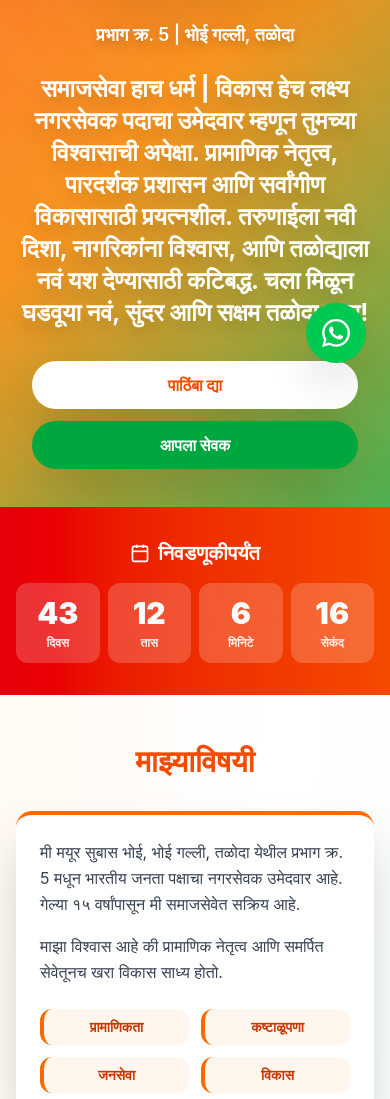
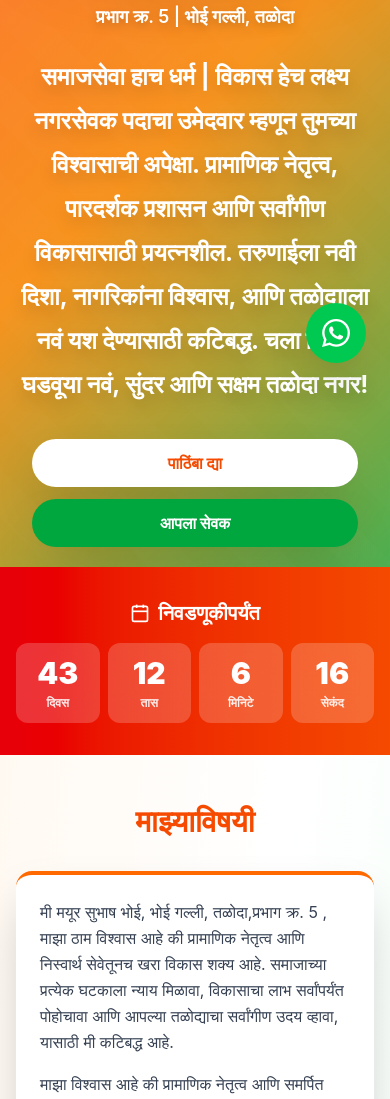
Before and after one commit to Dhirajjaware/apla-nagar-sevak-, a React (Vite) app: page / in a window 390 px wide. Shown: the part 457-1556 px from the top of the page. Built offline with nearby package versions, Linux system fonts and the light colour scheme.

Commit message:
remove bjp mention

```diff
--- a/src/components/About.jsx
+++ b/src/components/About.jsx
@@ -2,7 +2,7 @@ import React from "react";
 
 const About = () => {
   const candidateInfo = {
-    name: "मयूर सुबास भोई",
+    name: "मयूर सुभाष भोई",
     area: "भोई गल्ली, तळोदा",
     ward: "प्रभाग क्र. 5",
   };
@@ -16,9 +16,11 @@ const About = () => {
         <div className="bg-white rounded-2xl sm:rounded-3xl shadow-2xl p-6 sm:p-10 border-t-4 sm:border-t-8 border-orange-500">
           <div className="text-gray-700">
             <p className="text-base sm:text-lg leading-relaxed mb-4">
-              मी {candidateInfo.name}, {candidateInfo.area} येथील{" "}
-              {candidateInfo.ward} मधून भारतीय जनता पक्षाचा नगरसेवक उमेदवार आहे.
-              गेल्या १५ वर्षांपासून मी समाजसेवेत सक्रिय आहे.
+              मी {candidateInfo.name}, {candidateInfo.area},{candidateInfo.ward}{" "}
+              , माझा ठाम विश्वास आहे की प्रामाणिक नेतृत्व आणि निस्वार्थ सेवेतूनच
+              खरा विकास शक्य आहे. समाजाच्या प्रत्येक घटकाला न्याय मिळावा,
+              विकासाचा लाभ सर्वांपर्यंत पोहोचावा आणि आपल्या तळोद्याचा सर्वांगीण
+              उदय व्हावा, यासाठी मी कटिबद्ध आहे.
             </p>
             <p className="text-base sm:text-lg leading-relaxed mb-6">
               माझा विश्वास आहे की प्रामाणिक नेतृत्व आणि समर्पित सेवेतूनच खरा
--- a/src/components/Footer.jsx
+++ b/src/components/Footer.jsx
@@ -31,7 +31,10 @@ const Footer = () => {
         <div className="border-t border-white/20 pt-6">
           <p className="text-sm opacity-80">
             © 2025 {candidateInfo.name}. |
-            <span className="mx-2">भारतीय जनता पक्ष उमेदवार</span> |
+            <span className="mx-2">
+              तळोदा येथून नगरसेवक पदासाठी उमेदवारी भरणार आहे
+            </span>{" "}
+            |
             <span className="mx-2">
               निवडणूक:{" "}
               {new Date(candidateInfo.electionDate).toLocaleDateString("mr-IN")}
--- a/src/components/Hero.jsx
+++ b/src/components/Hero.jsx
@@ -102,7 +102,7 @@ const Hero = () => {
         <p className="text-lg sm:text-2xl text-white mb-6 font-semibold drop-shadow-lg">
           {candidateInfo.ward} | {candidateInfo.area}
         </p>
-        <div className="text-2xl sm:text-4xl font-bold text-white mb-8 drop-shadow-xl">
+        <div className="text-2xl leading-11 sm:text-4xl font-bold text-white mb-8 drop-shadow-xl">
           समाजसेवा हाच धर्म | विकास हेच लक्ष्य नगरसेवक पदाचा उमेदवार म्हणून
           तुमच्या विश्वासाची अपेक्षा. प्रामाणिक नेतृत्व, पारदर्शक प्रशासन आणि
           सर्वांगीण विकासासाठी प्रयत्नशील. तरुणाईला नवी दिशा, नागरिकांना
```
